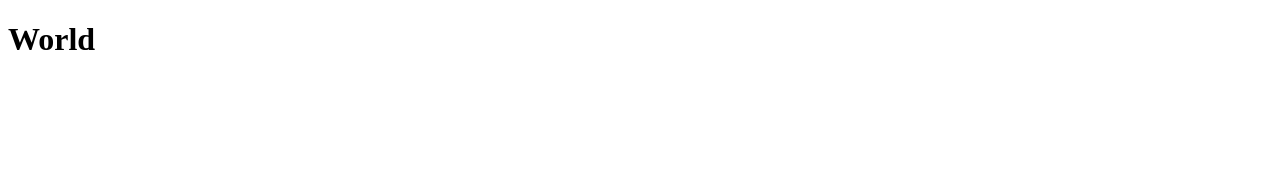
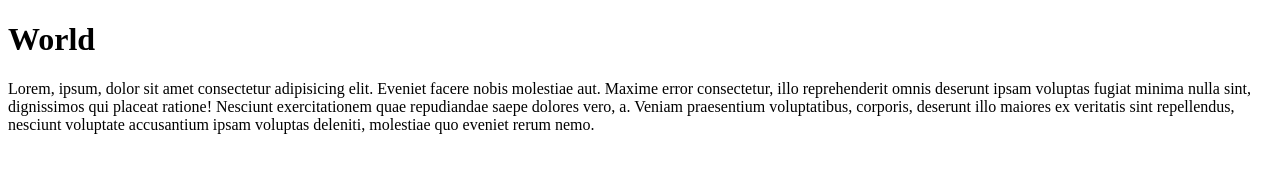
Before and after one commit to Otong23/coba-repo-test, a plain HTML site: page index.html in a window 1280 px wide. Drawn offline with Linux system fonts and the light colour scheme.

Commit message:
tambah lagi

```diff
--- a/index.html
+++ b/index.html
@@ -8,6 +8,7 @@
 <body>
 
 	<h1>World</h1>
-
+	<p>Lorem, ipsum, dolor sit amet consectetur adipisicing elit. Eveniet facere nobis molestiae aut. Maxime error consectetur, illo reprehenderit omnis deserunt ipsam voluptas fugiat minima nulla sint, dignissimos qui placeat ratione!
+	Nesciunt exercitationem quae repudiandae saepe dolores vero, a. Veniam praesentium voluptatibus, corporis, deserunt illo maiores ex veritatis sint repellendus, nesciunt voluptate accusantium ipsam voluptas deleniti, molestiae quo eveniet rerum nemo.</p>
 </body>
 </html>
```
